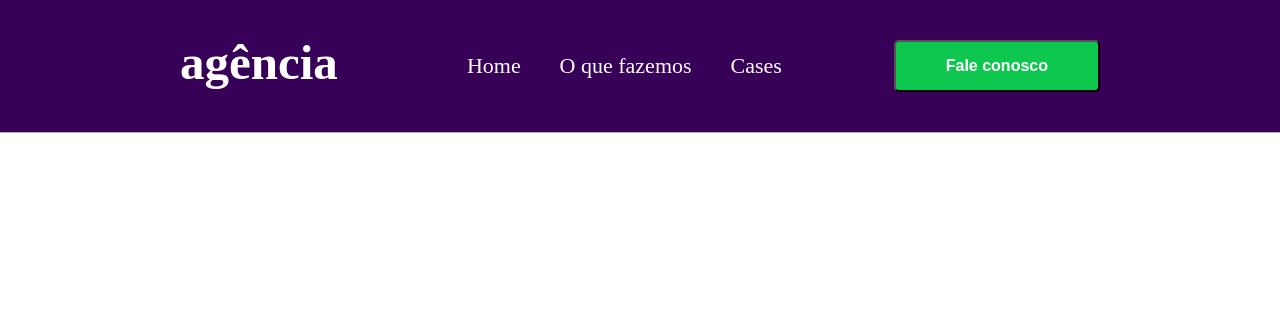
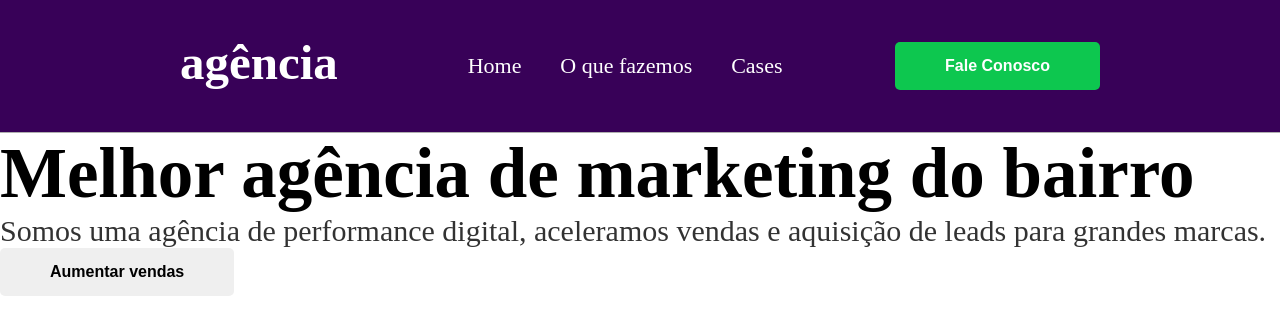
Before and after one commit to FilipeNatividade/landingpage-next.js, a Next.js app: page / in a window 1280 px wide. Shown: the top 334 px of the page. Built offline with nearby package versions, Linux system fonts and the light colour scheme.

Commit message:
inicio de welcome

```diff
--- /dev/null
+++ b/components/Button/Button.module.scss
@@ -0,0 +1,18 @@
+@import '/styles/mixins/colors.scss';
+
+.button {
+  padding: 15px 50px;
+  border-radius: 5px;
+  font-size: 16px;
+  font-weight: bold;
+
+  &.primary {
+    background-color: $green-color;
+    color: #fff;
+  }
+
+  &.secundary {
+    background-color: $white-color;
+    color: $purple-color;
+  }
+}
--- /dev/null
+++ b/components/Button/index.tsx
@@ -0,0 +1,17 @@
+import React from 'react'
+import S from './Button.module.scss'
+
+
+export const Button = ({ title, kind }: { title: string, kind: "primary" | "secundary" }) => {
+
+    const generationClassByKind = () => {
+        if (kind === 'secundary') return S.secondary;
+        return S.primary;
+    }
+
+    console.log(generationClassByKind())
+
+    return (
+        <button className={`${S.button} ${generationClassByKind()}`} onClick={() => console.log('title:', title)}>{title}</button>
+    )
+}
--- a/components/Header/Header.module.scss
+++ b/components/Header/Header.module.scss
@@ -17,12 +17,3 @@
     margin-left: 38.9px;
   }
 }
-
-.button {
-  color: #fff;
-  padding: 15px 50px;
-  background-color: $green-color;
-  border-radius: 5px;
-  font-size: 16px;
-  font-weight: bold;
-}
--- a/components/Header/index.tsx
+++ b/components/Header/index.tsx
@@ -2,6 +2,7 @@ import Image from 'next/image'
 import Link from 'next/link'
 import Logo from '/public/images/logo.svg'
 import S from './Header.module.scss'
+import { Button } from '../Button'
 
 export const Header = () => {
     return (
@@ -15,7 +16,7 @@ export const Header = () => {
                 <Link href='/'>Cases</Link>
             </div>
             <div>
-                <button className={S.button}>Fale conosco</button>
+                <Button title='Fale Conosco' kind='primary' />
             </div>
         </div>
     )
--- /dev/null
+++ b/components/Welcome/Welcome.module.scss
@@ -0,0 +1,16 @@
+.container {
+}
+
+.text {
+  h1 {
+    font-size: 71px;
+    font-weight: bold;
+  }
+  p {
+    font-size: 30px;
+    opacity: 0.8;
+  }
+}
+
+.image {
+}
--- /dev/null
+++ b/components/Welcome/index.tsx
@@ -0,0 +1,16 @@
+import React from 'react'
+import S from './Welcome.module.scss'
+import { Button } from '../Button'
+
+export const Welcome = () => {
+    return (
+        <div className={S.container}>
+            <div className={S.text}>
+                <h1>Melhor agência de marketing do bairro</h1>
+                <p>Somos uma agência de performance digital, aceleramos vendas e aquisição de leads para grandes marcas.</p>
+                <Button title='Aumentar vendas' kind='secundary' />
+            </div>
+            <div className={S.image}></div>
+        </div>
+    )
+}
--- a/pages/index.tsx
+++ b/pages/index.tsx
@@ -1,6 +1,7 @@
 import { Inter } from 'next/font/google'
 import styles from './Home.module.scss'
 import { Header } from '@/components/Header'
+import { Welcome } from '@/components/Welcome'
 
 const inter = Inter({ subsets: ['latin'] })
 
@@ -8,6 +9,7 @@ export default function Home() {
   return (
     <div className={styles.container}>
       <Header />
+      <Welcome />
     </div>
   )
 }
--- a/styles/globals.scss
+++ b/styles/globals.scss
@@ -18,3 +18,8 @@ a {
   color: inherit;
   text-decoration: none;
 }
+
+button {
+  border: none;
+  cursor: pointer ;
+}
--- a/styles/mixins/colors.scss
+++ b/styles/mixins/colors.scss
@@ -1,3 +1,4 @@
 $purple-color: #380158;
 $gray-color: #afafaf;
 $green-color: #0dc74f;
+$white-color: #fff;
```
